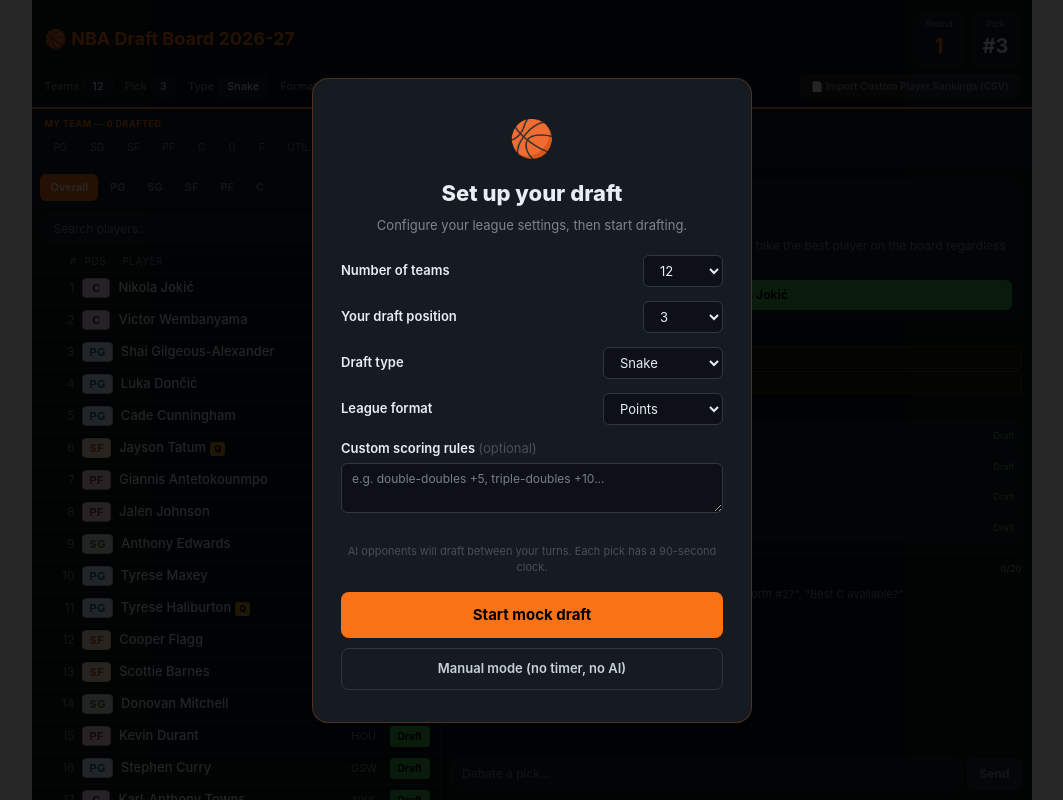
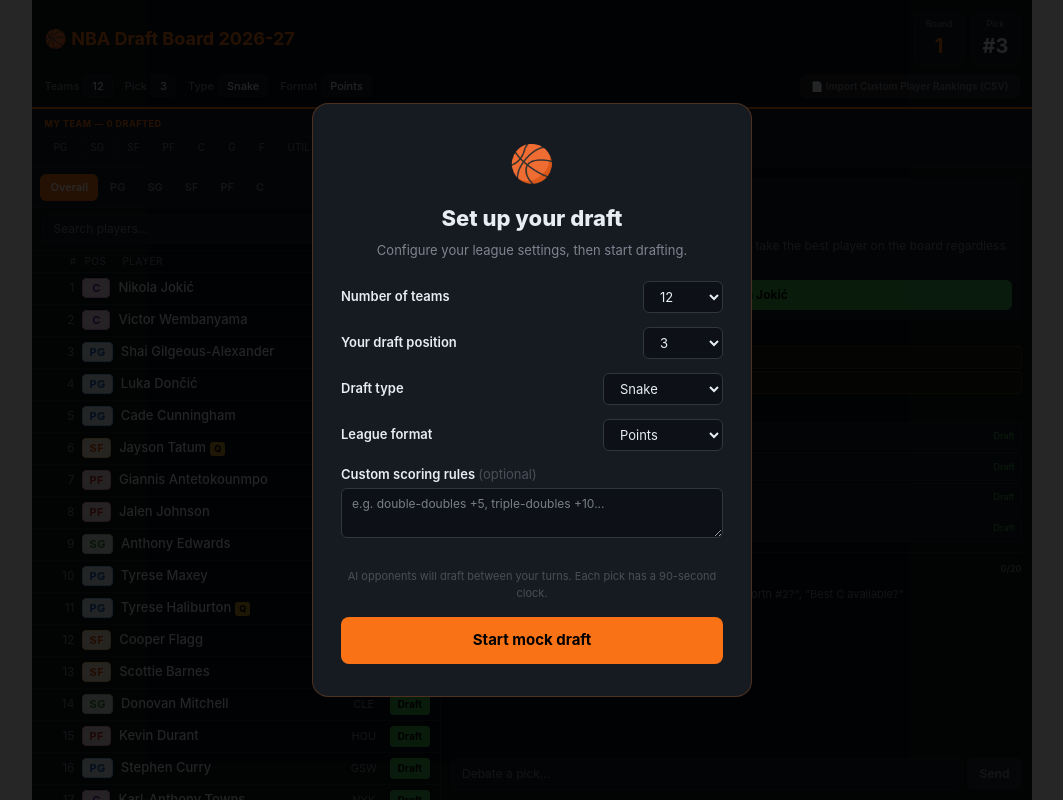
Before and after one commit to eliasisaacson/depth-chart, a Next.js app: page /draft/nba in a window 1280 px wide. Both pictures are taken after a click on the button "Got it — let's draft". Shown: the whole page, without its empty margins (108-1171 px from the left). Built offline with nearby package versions, Linux system fonts and the light colour scheme.

Commit message:
feat: NBA draft tool with mock draft, tutorial, and NBA landing page

```diff
--- a/app/draft/nba/page.tsx
+++ b/app/draft/nba/page.tsx
@@ -479,8 +479,7 @@
 
             <p style={{ fontSize: 11, color: "#484f58", marginBottom: 16 }}>AI opponents will draft between your turns. Each pick has a 90-second clock.</p>
 
-            <button onClick={() => { setStruckIds(new Set()); setMyTeam([]); setAiTeamRosters({}); setDraftLog([]); setCurrentOverallPick(1); setDraftTimer(90); setDraftComplete(false); setChatMessages([]); localStorage.removeItem("depthchart-nba-myteam"); localStorage.removeItem("depthchart-nba-struck"); setDraftStarted(true); }} style={{ width: "100%", padding: "12px 0", borderRadius: 8, border: "none", background: "#f97316", color: "#000", fontSize: 15, fontWeight: 700, cursor: "pointer", marginBottom: 10 }}>Start mock draft</button>
-            <button onClick={() => { setStruckIds(new Set()); setMyTeam([]); setDraftLog([]); setCurrentOverallPick(1); setChatMessages([]); localStorage.removeItem("depthchart-nba-myteam"); localStorage.removeItem("depthchart-nba-struck"); setDraftStarted(true); setDraftTimer(999999); }} style={{ width: "100%", padding: "10px 0", borderRadius: 8, border: "1px solid #30363d", background: "transparent", color: "#c9d1d9", fontSize: 13, fontWeight: 600, cursor: "pointer" }}>Manual mode (no timer, no AI)</button>
+            <button onClick={() => { setStruckIds(new Set()); setMyTeam([]); setAiTeamRosters({}); setDraftLog([]); setCurrentOverallPick(1); setDraftTimer(90); setDraftComplete(false); setChatMessages([]); localStorage.removeItem("depthchart-nba-myteam"); localStorage.removeItem("depthchart-nba-struck"); setDraftStarted(true); }} style={{ width: "100%", padding: "12px 0", borderRadius: 8, border: "none", background: "#f97316", color: "#000", fontSize: 15, fontWeight: 700, cursor: "pointer" }}>Start mock draft</button>
           </div>
         </div>
       )}
```
